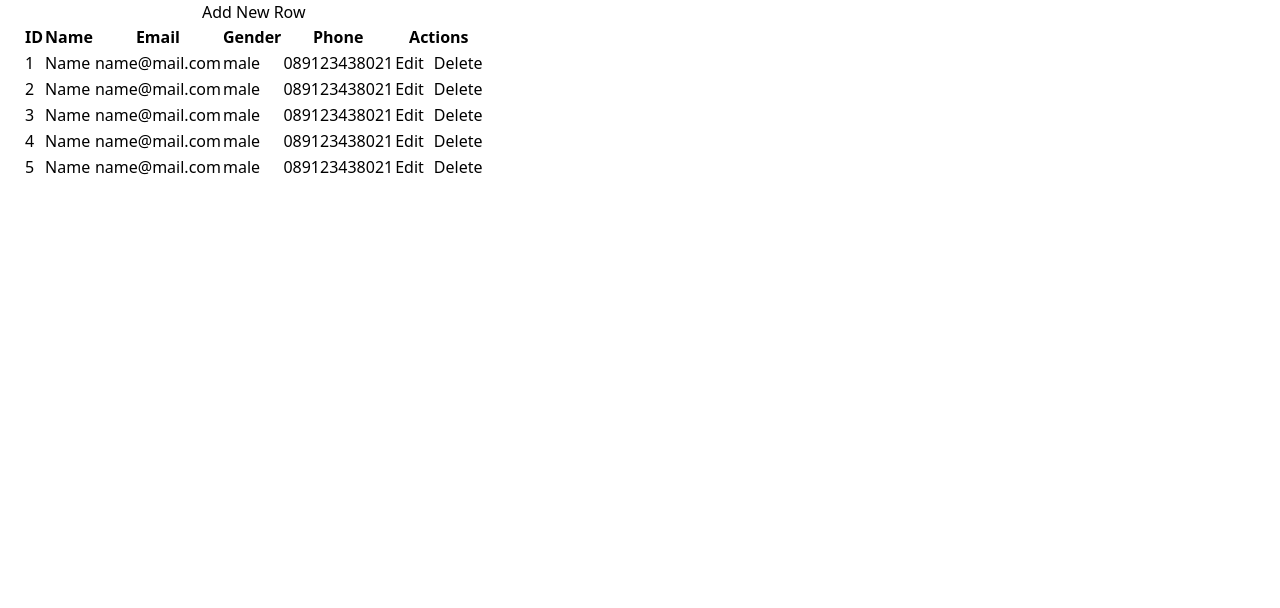
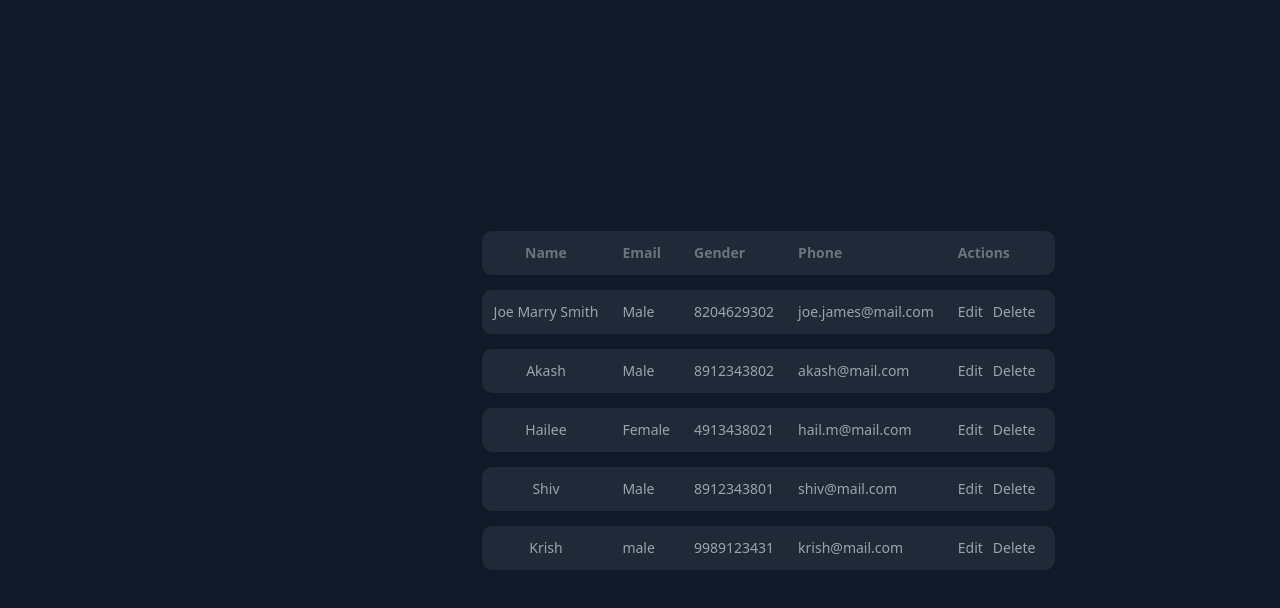
Before and after one commit to Akashkarar/table-data-form, a React (Vite) app: page / in a window 1280 px wide. Shown: the top 608 px of the page. Built offline with nearby package versions, Linux system fonts and the light colour scheme.

Commit message:
feat(main): add styling

```diff
--- a/src/components/table/table.tsx
+++ b/src/components/table/table.tsx
@@ -1,5 +1,4 @@
-import { table } from "console";
-import { useCallback, useMemo, useReducer, useState } from "react";
+import { useCallback, useMemo, useReducer, useState, useEffect } from "react";
 
 type Row = {
   id: number;
@@ -11,38 +10,38 @@ type Row = {
 const initialRows: Row[] = [
   {
     id: 1,
-    name: "Name",
-    gender: "male",
-    email: "name@mail.com",
-    phone: "089123438021",
+    name: "Joe Marry Smith",
+    gender: "Male",
+    email: "joe.james@mail.com",
+    phone: "8204629302",
   },
   {
     id: 2,
-    name: "Name",
-    gender: "male",
-    email: "name@mail.com",
-    phone: "089123438021",
+    name: "Akash",
+    gender: "Male",
+    email: "akash@mail.com",
+    phone: "8912343802",
   },
   {
     id: 3,
-    name: "Name",
-    gender: "male",
-    email: "name@mail.com",
-    phone: "089123438021",
+    name: "Hailee",
+    gender: "Female",
+    email: "hail.m@mail.com",
+    phone: "4913438021",
   },
   {
     id: 4,
-    name: "Name",
-    gender: "male",
-    email: "name@mail.com",
-    phone: "089123438021",
+    name: "Shiv",
+    gender: "Male",
+    email: "shiv@mail.com",
+    phone: "8912343801",
   },
   {
     id: 5,
-    name: "Name",
+    name: "Krish",
     gender: "male",
-    email: "name@mail.com",
-    phone: "089123438021",
+    email: "krish@mail.com",
+    phone: "9989123431",
   },
 ];
 const useTableData = () => {
@@ -57,7 +56,6 @@ const useTableData = () => {
           const newState = state.map((row) =>
             row.id === action.row?.id ? action.row : row
           );
-          console.log(newState);
           return newState;
         case "delete-row":
           return state.filter((row) => row.id != action.row?.id);
@@ -76,24 +74,30 @@ const useTableData = () => {
   return { rows, deleteRow, updateRow };
 };
 
-function EditForm(props: { data: Row; setRow: (arg0: Row) => void }) {
+function EditForm(props: {
+  value: Row;
+  onSubmit: (arg0: Row) => void;
+  onCancel(): void;
+}) {
   const [form, setForm] = useReducer(
     (current: Row, latest: Partial<Row>) => ({ ...current, ...latest }),
-    props.data
+    props.value
   );
 
   const dataKeys = useMemo(() => {
-    const keys = Object.keys(props.data);
+    setForm(props.value);
+    const keys = Object.keys(props.value);
     keys.shift();
     return keys;
-  }, [props.data]);
+  }, [props.value]);
+
+  useEffect(() => {
+    console.log("render");
+  });
 
   return (
-    <div
-      className="border-b border-gray-900/10 pb-12 max-w-sm ml-1"
-      style={{ maxWidth: 440, marginLeft: "0.5rem" }}
-    >
-      <h2 className="text-base font-semibold leading-7 text-gray-900">
+    <div className="border-b border-gray-900/10 pb-12 max-w-sm ml-1 text-gray-400">
+      <h2 className="text-base font-semibold leading-7">
         Personal Information
       </h2>
       <p className="mt-1 text-sm leading-6 text-gray-600"></p>
@@ -101,7 +105,7 @@ function EditForm(props: { data: Row; setRow: (arg0: Row) => void }) {
         onSubmit={(e) => {
           e.preventDefault();
           // console.log(e.currentTarget.id);
-          props.setRow(form);
+          props.onSubmit(form);
         }}
         className="mt-10 grid grid-cols-1 gap-x-6 gap-y-8 sm:grid-cols-6"
       >
@@ -109,7 +113,7 @@ function EditForm(props: { data: Row; setRow: (arg0: Row) => void }) {
           <div key={index} className="sm:col-span-3">
             <label
               htmlFor={key}
-              className="block text-sm font-medium leading-6 text-gray-900"
+              className="block text-sm font-medium leading-6"
             >
               {key}
             </label>
@@ -125,7 +129,7 @@ function EditForm(props: { data: Row; setRow: (arg0: Row) => void }) {
                   })
                 }
                 type="text"
-                className="block w-full rounded-md border-0 py-1.5 text-gray-900 shadow-sm ring-1 ring-inset ring-gray-300 placeholder:text-gray-400 focus:ring-2 focus:ring-inset focus:ring-indigo-600 sm:text-sm sm:leading-6"
+                className="block w-full rounded-md border-0 py-1.5  shadow-sm ring-1 ring-inset ring-gray-300 placeholder:text-gray-400 focus:ring-2 focus:ring-inset focus:ring-indigo-600 sm:text-sm sm:leading-6"
               />
               {/* </div> */}
             </div>
@@ -134,8 +138,11 @@ function EditForm(props: { data: Row; setRow: (arg0: Row) => void }) {
         <div className="mt-6 flex items-center justify-end gap-x-6">
           <button
             type="button"
-            className="text-sm font-semibold leading-6 text-gray-900"
+            className="text-sm font-semibold leading-6"
             style={{ margin: "0.5rem" }}
+            onClick={() => {
+              props.onCancel();
+            }}
           >
             Cancel
           </button>
@@ -147,7 +154,7 @@ function EditForm(props: { data: Row; setRow: (arg0: Row) => void }) {
               paddingBlock: "0.5rem",
               backgroundColor: "yellowgreen",
             }}
-            className="rounded-md bg-indigo-600 px-3 py-2 text-sm font-semibold  shadow-sm hover:bg-indigo-500 focus-visible:outline focus-visible:outline-2 focus-visible:outline-offset-2 focus-visible:outline-indigo-600"
+            className="rounded-md bg-indigo-600 px-3 py-2 text-sm font-semibold text-gray-900 shadow-sm hover:bg-indigo-500 focus-visible:outline focus-visible:outline-2 focus-visible:outline-offset-2 focus-visible:outline-indigo-600"
           >
             Update
           </button>
@@ -156,70 +163,129 @@ function EditForm(props: { data: Row; setRow: (arg0: Row) => void }) {
     </div>
   );
 }
-function Table() {
-  const tableData = useTableData();
-  // console.log({ tableData });
-  const { rows } = tableData;
-  const [editRow, setEditRow] = useState<Row>();
+
+// Actions is a component for table row and it will be having update and delete functionality
+const Actions: React.FC<{ onEdit(): void; onDelete(): void }> = ({
+  onEdit,
+  onDelete,
+}) => {
   return (
-    <div className="mx-auto px-6">
-      {editRow && (
-        <EditForm
-          data={editRow}
-          setRow={(newRow) => {
-            tableData.updateRow(newRow);
-            setEditRow(undefined);
-          }}
-        />
-      )}
-
-      {/* Table of user's details */}
-
-      <table>
-        <caption className="font-medium">Add New Row</caption>
-        <thead>
-          <tr>
-            <th>ID</th>
-            <th>Name</th>
-            <th>Email</th>
-            <th>Gender</th>
-            <th>Phone</th>
-            <th>Actions</th>
-          </tr>
-        </thead>
-        <tbody>
-          {rows.map((row) => (
-            <tr key={row.id}>
-              <td>{row.id}</td>
-              <td>{row.name}</td>
-              <td>{row.email}</td>
-              <td>{row.gender}</td>
-              <td>{row.phone}</td>
-              <td>
+    <div>
       <button
         style={{ marginRight: 10 }}
+        className="text-gray-400 hover:text-gray-100 mr-2"
         onClick={(e) => {
           e.preventDefault();
-                    setEditRow(row);
+          // setEditRow(row);
+          onEdit();
         }}
       >
         Edit
       </button>
       <button
+        className="text-gray-400 hover:text-gray-100 mr-2"
         onClick={(e) => {
           e.preventDefault();
           if (confirm("Arge you sure want to delete?")) {
-                      tableData.deleteRow(row);
+            // tableData.deleteRow(row);
+            onDelete();
           }
         }}
       >
         Delete
       </button>
+    </div>
+  );
+};
+
+function Table() {
+  const tableData = useTableData();
+  // console.log({ tableData });
+  const [editRow, setRowDataToUpdate] = useState<Row>();
+  return (
+    <div>
+      <div className="flex items-center justify-center min-h-screen bg-gray-900">
+        {/* Table with user's details and good UI */}
+
+        {/* edit form without animation */}
+        {/* {editRow && (
+          <EditForm
+            value={
+              editRow ?? { email: '', gender: '', id: -1, name: '', phone: '' }
+            }
+            onSubmit={(newRow) => {
+              tableData.updateRow(newRow);
+              setRowDataToUpdate(undefined);
+            }}
+            onCancel={() => {
+              setRowDataToUpdate(undefined);
+            }}
+          />
+        )} */}
+
+        {/* edit form with animation */}
+        <div
+          style={{
+            translate: editRow ? -70 : 0,
+            opacity: editRow ? 1 : 0,
+            transition: "all 0.2s ease-out 0s",
+          }}
+        >
+          <EditForm
+            value={
+              editRow === undefined
+                ? { email: "", gender: "", id: -1, name: "", phone: "" }
+                : editRow
+            }
+            onSubmit={(newRow) => {
+              tableData.updateRow(newRow);
+              setRowDataToUpdate(undefined);
+            }}
+            onCancel={() => {
+              setRowDataToUpdate(undefined);
+            }}
+          />
+        </div>
+
+        {/* Table with user's details and good UI */}
+        <div className="col-span-12">
+          <div className="overflow-auto lg:overflow-visible ">
+            <table className="table text-gray-400 border-separate space-y-6 text-sm">
+              <thead className="bg-gray-800 text-gray-500">
+                <tr>
+                  <th className="p-3">Name</th>
+                  <th className="p-3 text-left">Email</th>
+                  <th className="p-3 text-left">Gender</th>
+                  <th className="p-3 text-left ">Phone</th>
+                  <th className="p-3 text-left ">Actions</th>
+                </tr>
+              </thead>
+              <tbody>
+                {tableData.rows.map((row) => {
+                  return (
+                    <tr key={row.id} className="bg-gray-800">
+                      <td className="p-3 text-center">{row.name}</td>
+                      <td className="p-3 text-left">{row.gender}</td>
+                      <td className="p-3 text-left">{row.phone}</td>
+                      <td className="p-3 text-left">{row.email}</td>
+                      <td className="p-3 text-left">
+                        <Actions
+                          onDelete={() => {
+                            tableData.deleteRow(row);
+                          }}
+                          onEdit={() => {
+                            setRowDataToUpdate(row);
+                          }}
+                        />
                       </td>
                     </tr>
-          ))}
+                  );
+                })}
               </tbody>
             </table>
+          </div>
+        </div>
+      </div>
     </div>
   );
 }
--- a/src/index.css
+++ b/src/index.css
@@ -8,3 +8,119 @@
     -webkit-font-smoothing: antialiased;
   }
 }
+
+/* for the table design */
+.bg-gray-900 {
+  --tw-bg-opacity: 1;
+  background-color: rgb(17 24 39 / var(--tw-bg-opacity));
+}
+.text-gray-400 {
+  --tw-text-opacity: 1;
+  color: rgb(156 163 175 / var(--tw-text-opacity));
+}
+.text-gray-500 {
+  --tw-text-opacity: 1;
+  color: rgb(107 114 128 / var(--tw-text-opacity));
+}
+.bg-gray-800 {
+  --tw-bg-opacity: 1;
+  background-color: rgb(31 41 55 / var(--tw-bg-opacity));
+}
+
+tr td:nth-child(1),
+tr th:nth-child(1) {
+  border-radius: 0.625rem 0 0 0.625rem;
+}
+tr td:nth-child(n + 5),
+tr th:nth-child(n + 5) {
+  border-radius: 0 0.625rem 0.625rem 0;
+}
+.text-center {
+  text-align: center;
+}
+.text-left {
+  text-align: left;
+}
+.p-3 {
+  padding: 0.75rem;
+}
+.p-3 {
+  padding: 0.75rem;
+}
+
+.table {
+  border-spacing: 0 15px;
+}
+.text-gray-400 {
+  --tw-text-opacity: 1;
+  color: rgb(156 163 175 / var(--tw-text-opacity));
+}
+.text-sm {
+  font-size: 0.875rem;
+  line-height: 1.25rem;
+}
+.border-separate {
+  border-collapse: separate;
+}
+.table {
+  display: table;
+}
+table {
+  text-indent: 0;
+  border-color: inherit;
+  border-collapse: collapse;
+}
+.table {
+  border-spacing: 0 15px;
+}
+@media (min-width: 1024px) {
+  .lg\:overflow-visible {
+    overflow: visible;
+  }
+}
+.overflow-auto {
+  overflow: auto;
+}
+.col-span-12 {
+  grid-column: span 12 / span 12;
+}
+.text-gray-400 {
+  --tw-text-opacity: 1;
+  color: rgb(156 163 175 / var(--tw-text-opacity));
+}
+.mr-2 {
+  margin-right: 0.5rem;
+}
+a {
+  color: inherit;
+  text-decoration: inherit;
+}
+a {
+  cursor: pointer;
+}
+.hover\:text-gray-100:hover {
+  --tw-text-opacity: 1;
+  color: rgb(243 244 246 / var(--tw-text-opacity));
+}
+@media (min-width: 640px) {
+  .sm\:col-span-3 {
+    grid-column: span 3 / span 3;
+  }
+}
+.text-gray-900 {
+  --tw-text-opacity: 1;
+  color: rgb(17 24 39 / var(--tw-text-opacity));
+}
+.text-gray-600 {
+  --tw-text-opacity: 1;
+  color: rgb(75 85 99 / var(--tw-text-opacity));
+}
+.max-w-sm {
+  max-width: 24rem /* 384px */;
+}
+.border-gray-900\/10 {
+  border-color: rgb(17 24 39 / 0.1);
+}
+.border-b {
+  border-bottom-width: 1px;
+}
```
Lines whose indentation alone changed are shown as unchanged.
